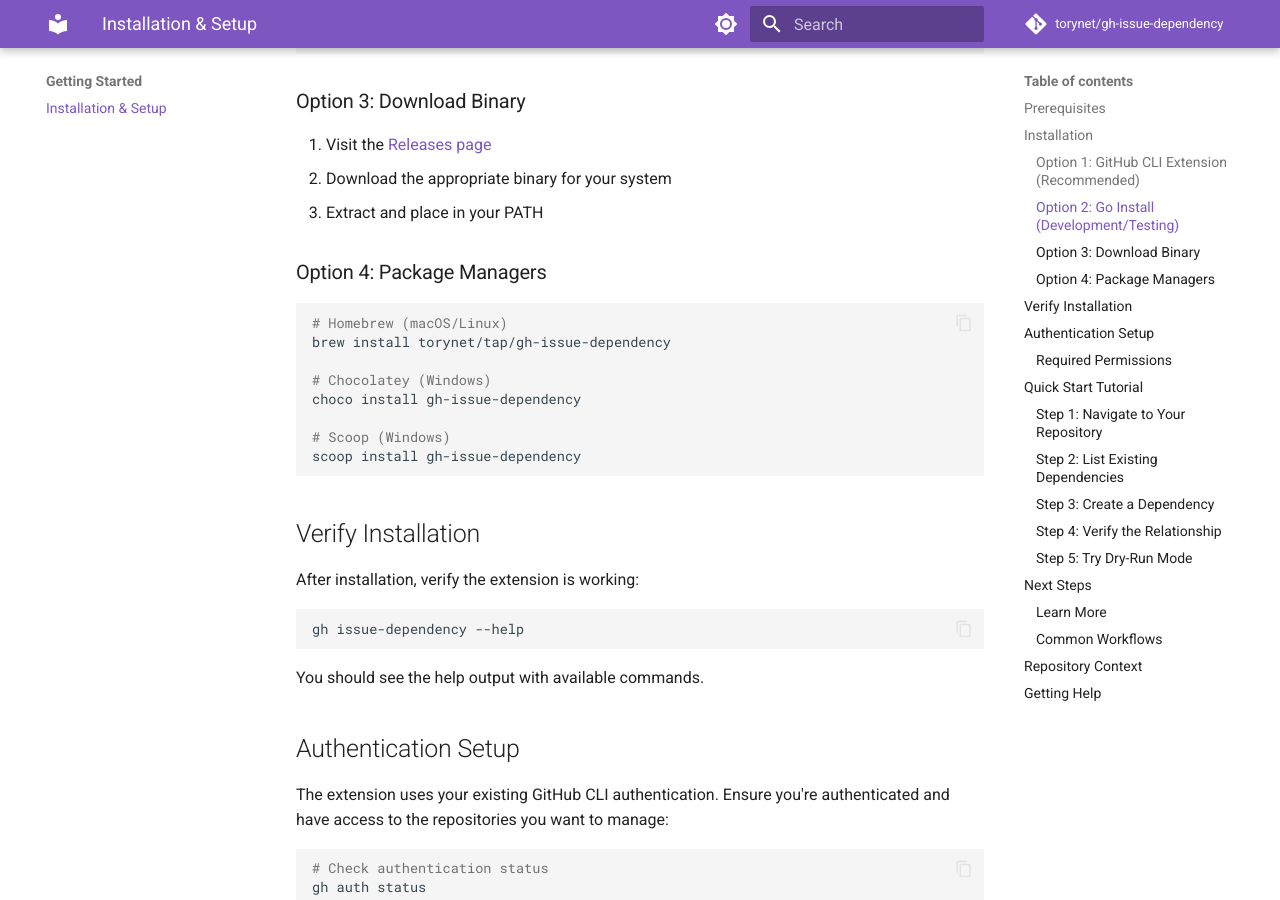
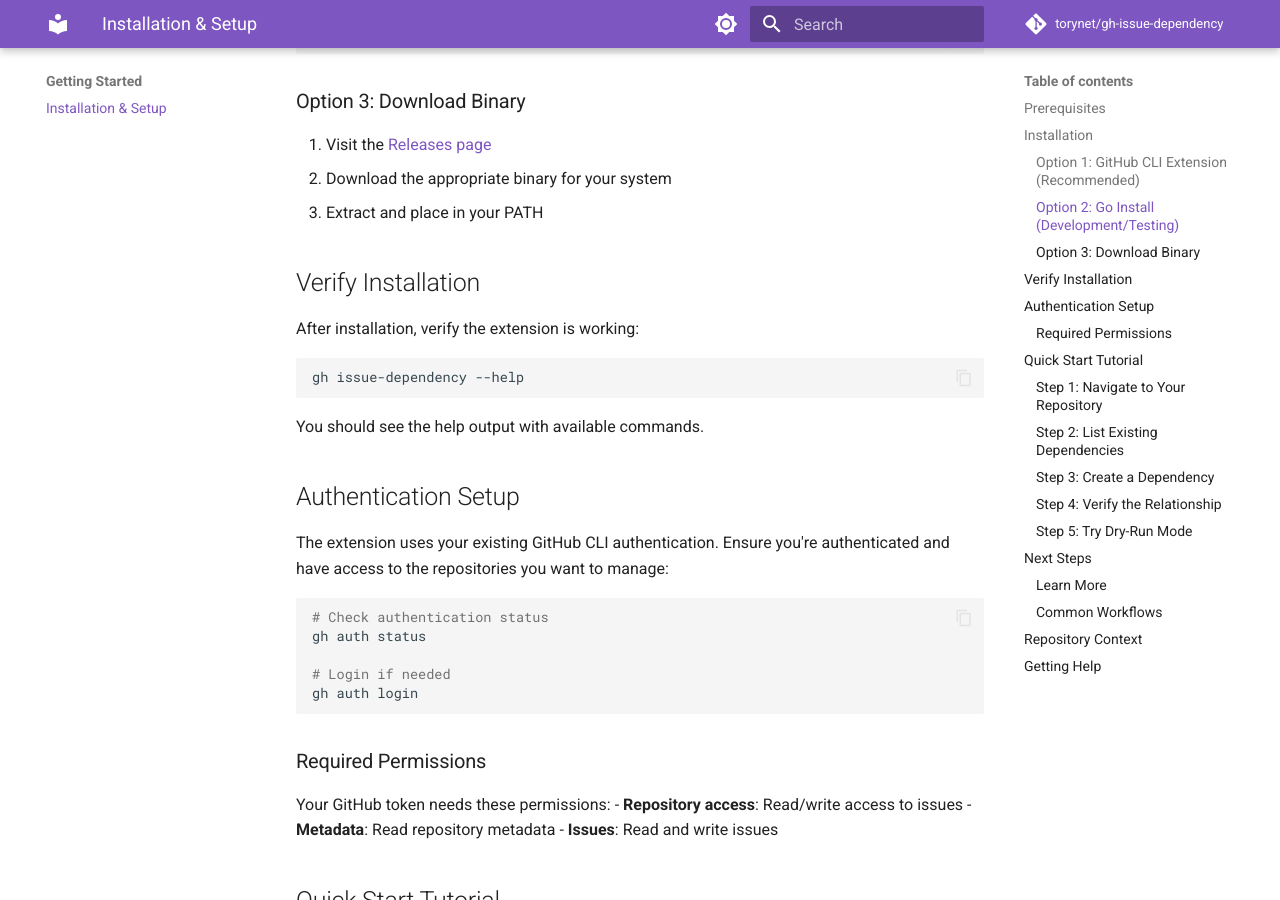
Before and after one commit to torynet/gh-issue-dependency, an MkDocs documentation site: the page built from docs/getting-started/index.md, in a window 1280 px wide and 900 px high, scrolled down 812 px. Built offline with MkDocs 1.6.1 and Material for MkDocs 9.7.7, drawn with Linux system fonts in a browser that asks for light colours; comment, search, counter and statistics services are not loaded.

Commit message:
docs: remove non-working package manager installation instructions
- Remove Homebrew, Chocolatey, and Scoop installation methods that don't exist
- These were misleading users with non-functional installation commands
- Package manager support to be added later via #42

````diff
--- a/docs/getting-started/index.md
+++ b/docs/getting-started/index.md
@@ -32,18 +32,6 @@ go install github.com/torynet/gh-issue-dependency@latest
 2. Download the appropriate binary for your system
 3. Extract and place in your PATH
 
-### Option 4: Package Managers
-
-```bash
-# Homebrew (macOS/Linux)
-brew install torynet/tap/gh-issue-dependency
-
-# Chocolatey (Windows)
-choco install gh-issue-dependency
-
-# Scoop (Windows)
-scoop install gh-issue-dependency
-```
 
 ## Verify Installation
 
````
Also changed, not shown: README.md (+0 -12 lines).
